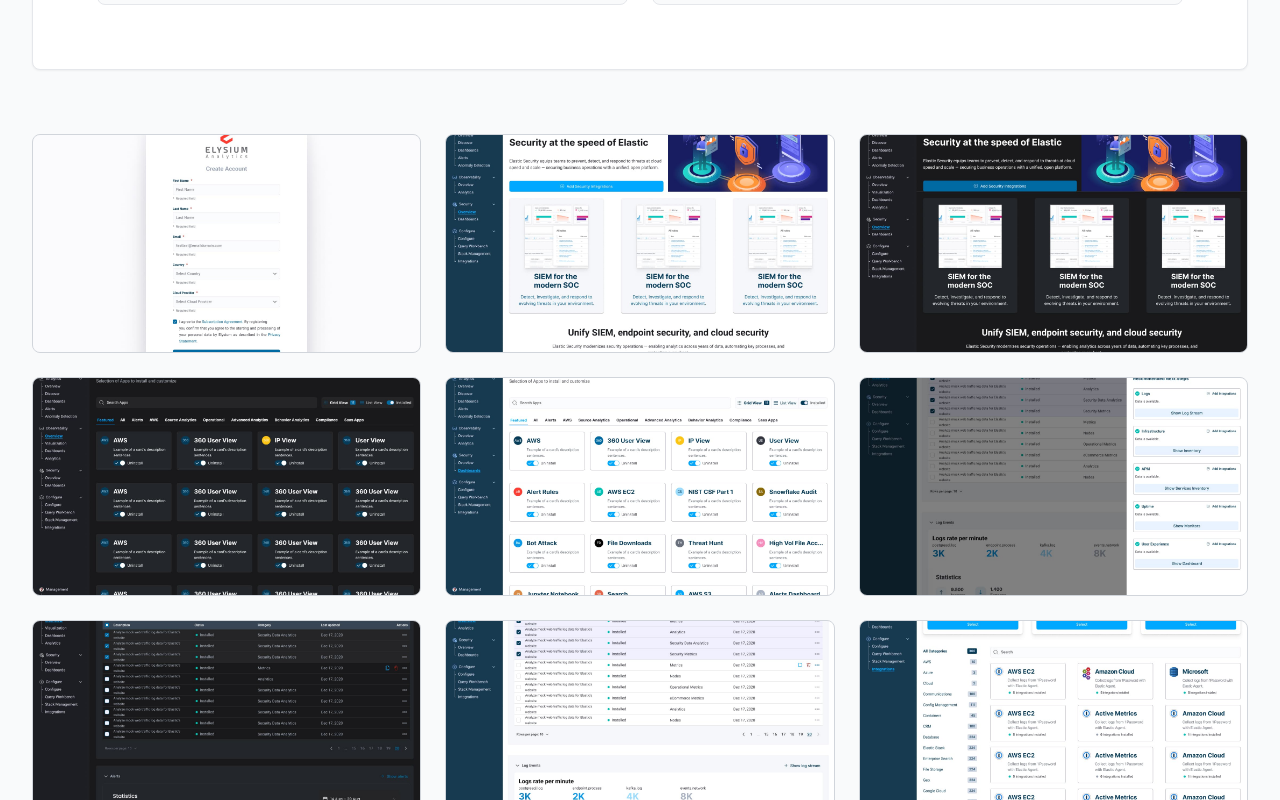
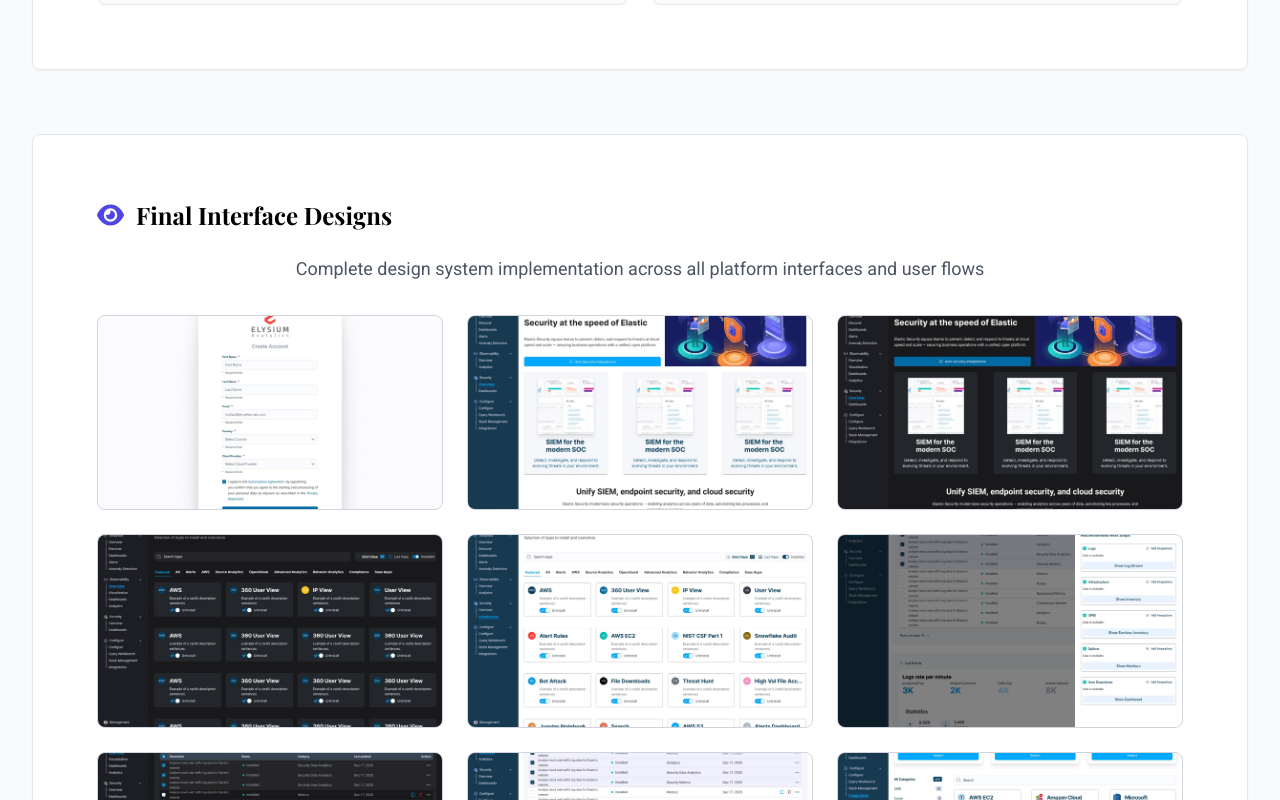
Before and after one commit to johnedelatorre/jdlt.design, a React (Vite) app: page /case-study/elysium-ai-dashboard in a window 1280 px wide. Shown: the part 8700-9500 px from the top of the page. Built offline with nearby package versions, Linux system fonts and the light colour scheme; a web font is replaced by a local one.

Commit message:
Add styled 'Final Interface Designs' subsection to balance with Visual DNA section

```diff
--- a/src/pages/CaseStudyPage.tsx
+++ b/src/pages/CaseStudyPage.tsx
@@ -496,8 +496,20 @@
             />
           )}
 
-          {/* Image Gallery Grid */}
-          <div className={`grid md:grid-cols-2 ${caseStudy.id === 'medable-translation-tool' ? 'lg:grid-cols-4' : 'lg:grid-cols-3'} gap-6`}>
+          {/* Main Gallery Section */}
+          <div className="mb-8">
+            <div className="bg-white border border-gray-200 rounded-lg p-8 lg:p-16 shadow-sm">
+              <h3 className="font-serif text-2xl font-bold text-black mb-6 flex items-center gap-3">
+                <FontAwesomeIcon icon={faEye} className="text-indigo-600" />
+                Final Interface Designs
+              </h3>
+
+              <p className="text-gray-600 text-center mb-8 text-lg">
+                Complete design system implementation across all platform interfaces and user flows
+              </p>
+
+              {/* Image Gallery Grid */}
+              <div className={`grid md:grid-cols-2 ${caseStudy.id === 'medable-translation-tool' ? 'lg:grid-cols-4' : 'lg:grid-cols-3'} gap-6`}>
             {caseStudy.images.map((image, index) => (
               <div
                 key={index}
@@ -519,6 +531,8 @@
                 </div>
               </div>
             ))}
+          </div>
+            </div>
           </div>
 
           {/* Secondary Prototype Link */}
```
